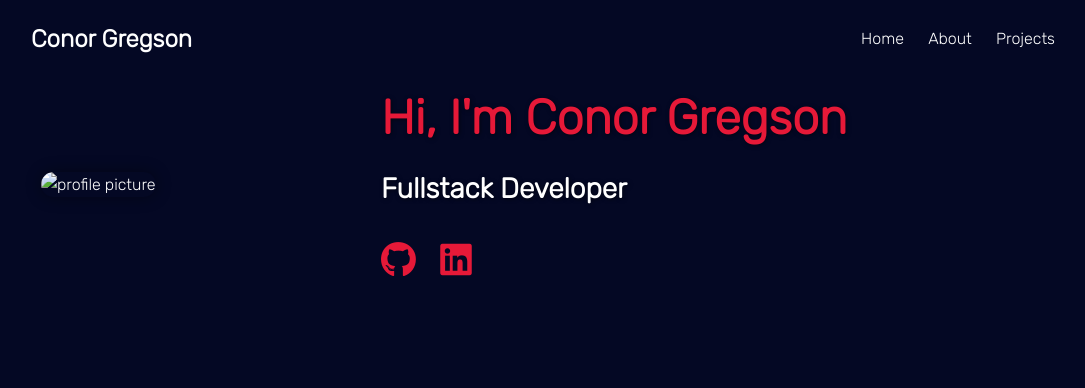
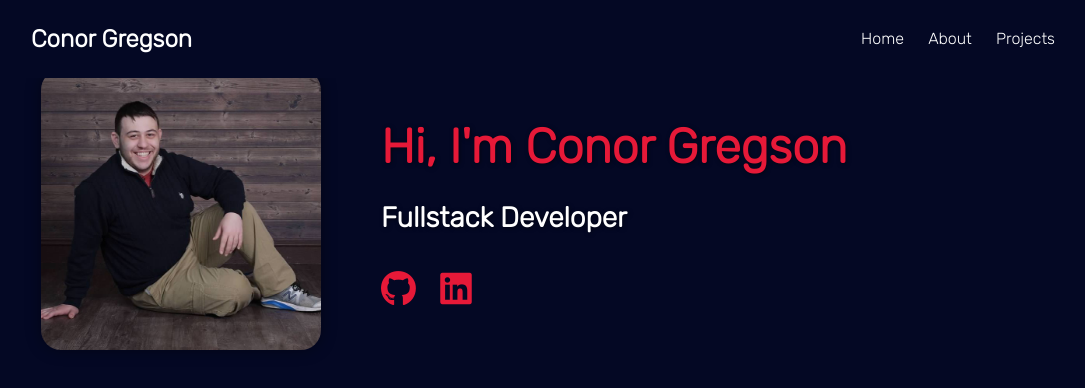
Before and after one commit to conorgregson/portfolio-site, a plain HTML site: page index.html in a window 1280 px wide. Shown: the whole page, without its empty margins (97-1182 px from the left). Drawn offline with Linux system fonts and the light colour scheme; the site is published under a folder, as on GitHub Pages, so addresses that start at the root find nothing.

Commit message:
Fix image reference in index.html

```diff
--- a/index.html
+++ b/index.html
@@ -18,7 +18,7 @@
   <!-- Home Section -->
   <section class="home" id="home-sec">
     <div class="home-image">
-      <img src="/images/profile-pic.jpg" alt="profile picture">
+      <img src="images/profile-pic.jpg" alt="Profile Picture">
     </div>
     <div class="home-content">
       <h1>Hi, I'm Conor Gregson</h1>
```
